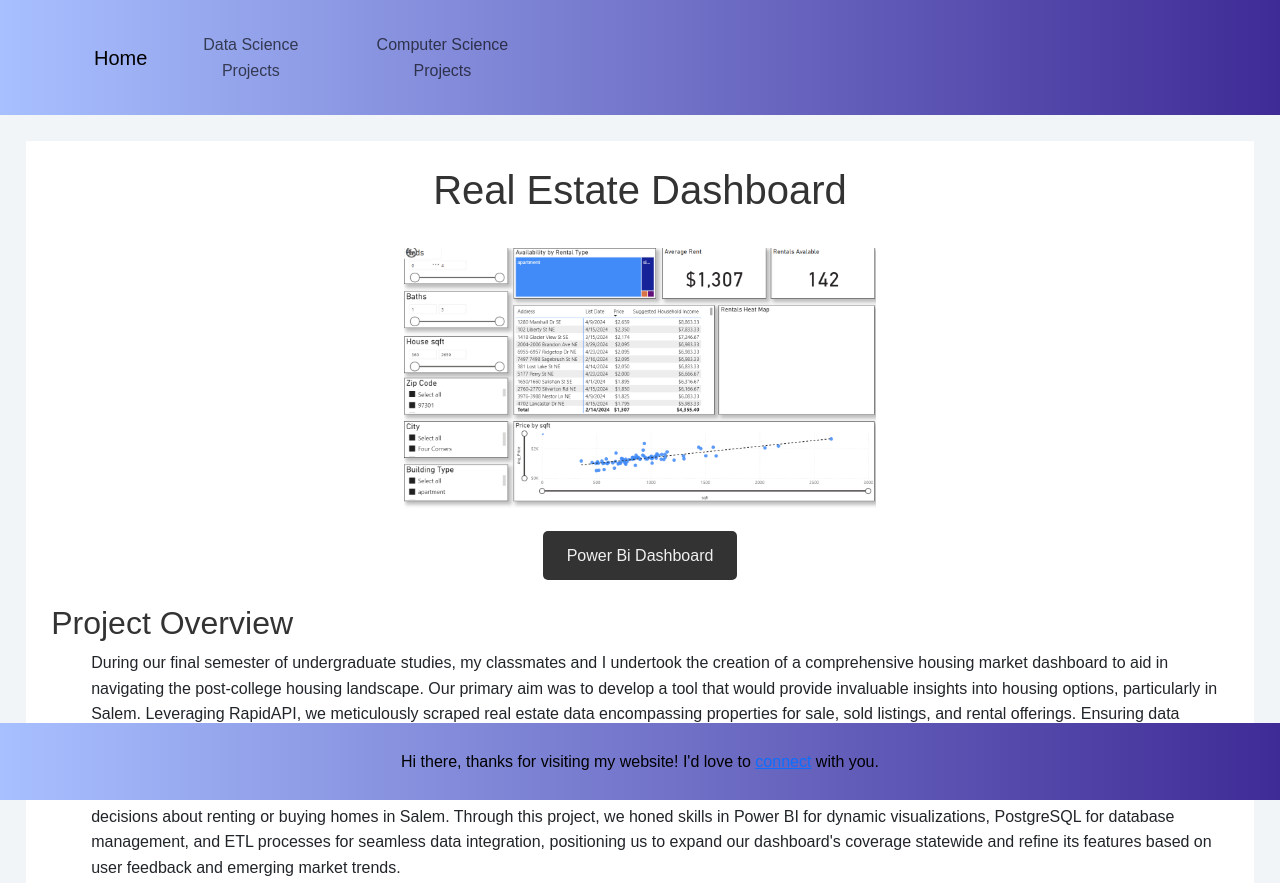
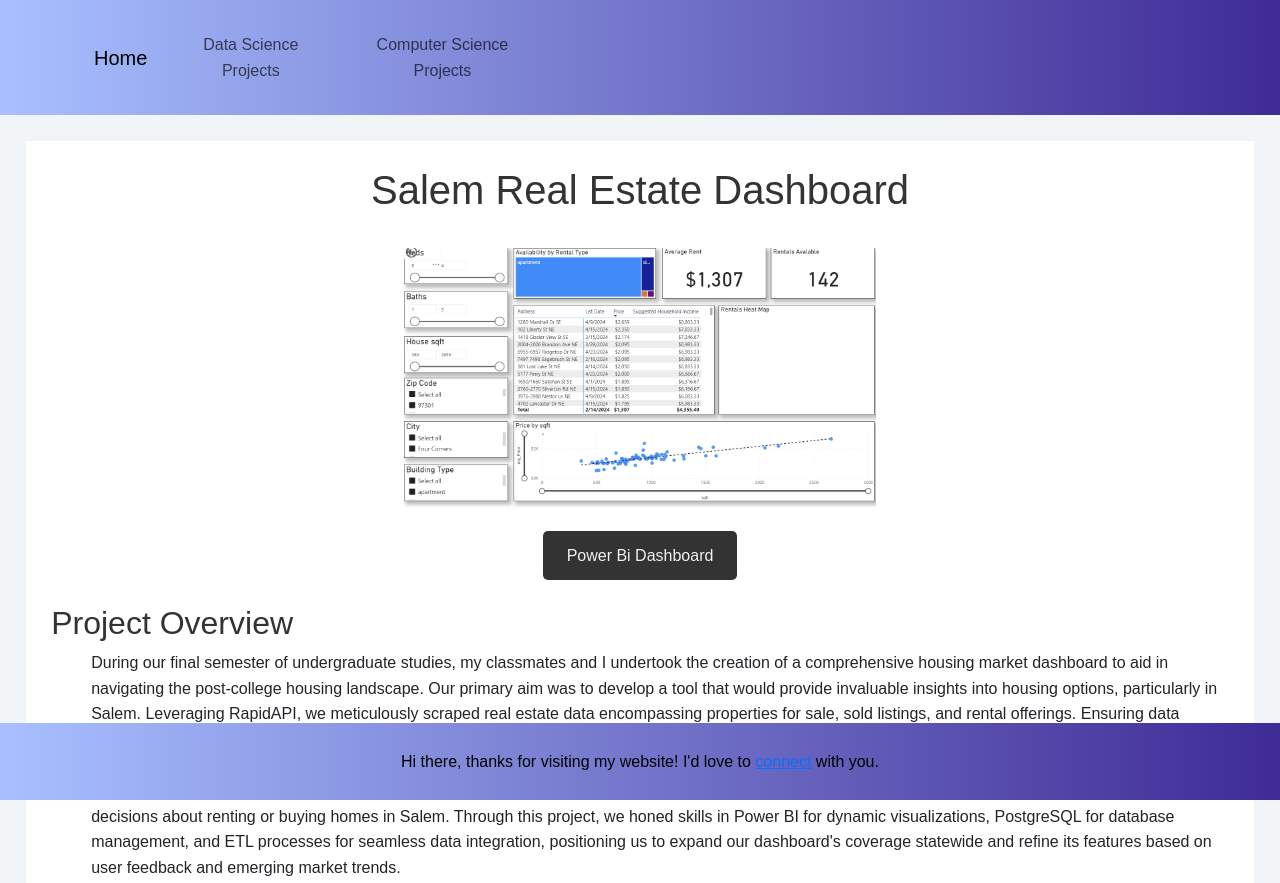
Before and after one commit to Camdin-Dirn/Project-Website, a plain HTML site: page real-estate.html in a window 1280 px wide. Shown: the top 883 px of the page. Drawn offline with nearby package versions, Linux system fonts and the light colour scheme; a script that the page names is missing.

Commit message:
Update real-estate.html

```diff
--- a/real-estate.html
+++ b/real-estate.html
@@ -32,7 +32,7 @@
     </header>
     <main id = "mainProjects">
         <h1>
-            Real Estate Dashboard
+            Salem Real Estate Dashboard
         </h1><br>
         <section id = "hrSection">
             <img id = "powerImg" src="image/powerbi.png"/>
```
